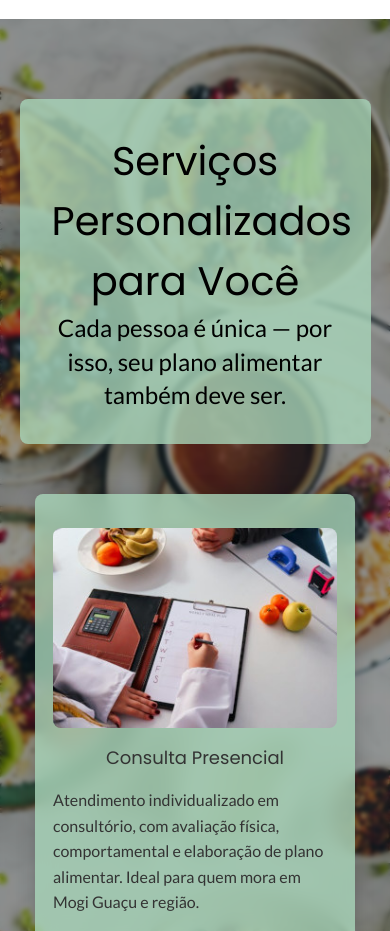
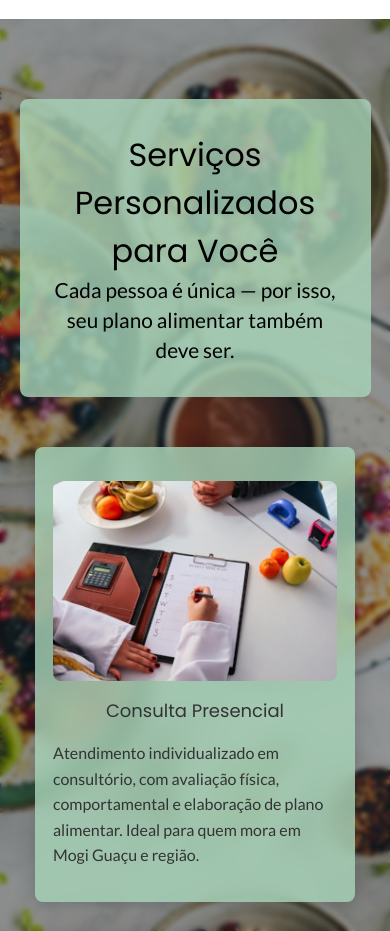
Before and after one commit to JoRicci/projeto-nutricionista, a plain HTML site: page index.html in a window 390 px wide. Shown: the part 2340-3271 px from the top of the page. Drawn offline with nearby package versions, Linux system fonts and the light colour scheme.

Commit message:
Atualizações no código

```diff
--- a/css/servicos.css
+++ b/css/servicos.css
@@ -1,4 +1,3 @@
-
 /* serviços */
 
 section.servicos {
@@ -32,7 +31,7 @@ section.servicos .interface {
     gap: 50px;
 }
 
-.interface-box-title{
+.interface-box-title {
     background-color: var(--verde-menta);
     padding: 2rem;
     border-radius: var(--borda-arredondada);
@@ -40,7 +39,7 @@ section.servicos .interface {
     backdrop-filter: blur(1px);
 }
 
-section.servicos .interface .servicos-title {
+.interface-box-title h3{
     font-family: var(--fonte-titulo);
     font-size: 3rem;
     font-weight: 400;
@@ -49,7 +48,7 @@ section.servicos .interface .servicos-title {
 }
 
 
-section.servicos .interface .servicos-text {
+.interface-box-title p {
     font-size: 1.5rem;
     font-family: var(--fonte-texto);
     line-height: 1.4;
@@ -113,18 +112,10 @@ section.servicos .interface img {
 }
 
 
-@media (max-width:360px){
-        section.servicos .interface .servicos-title {
+
+@media (max-width:769px) {
+    .interface-box-title h3 {
         font-size: 2rem;
-}
-}
-
-@media (max-width:769px){
-    section.servicos .interface .servicos-title {
-    font-size: 2.5rem;
-}
-    .interface .servicos-title::before {
-        display: none;
     }
 
     .interface .servicos-box {
@@ -132,7 +123,7 @@ section.servicos .interface img {
     }
 
     .interface .servicos-box li {
-    padding:2rem 1rem;
+        padding: 2rem 1rem;
         max-width: 100%;
         width: 40ch;
     }
--- a/index.html
+++ b/index.html
@@ -64,8 +64,8 @@
     <section class="servicos" id="servicos">
         <div class="interface">
             <div class="interface-box-title">
-                <h3 class="servicos-title">Serviços Personalizados para Você</h3>
-            <p class="servicos-text">
+                <h3>Serviços Personalizados para Você</h3>
+            <p>
                 Cada pessoa é única — por isso, seu plano alimentar também deve ser.
             </p>
             </div>
```
Lines whose indentation alone changed are shown as unchanged.
